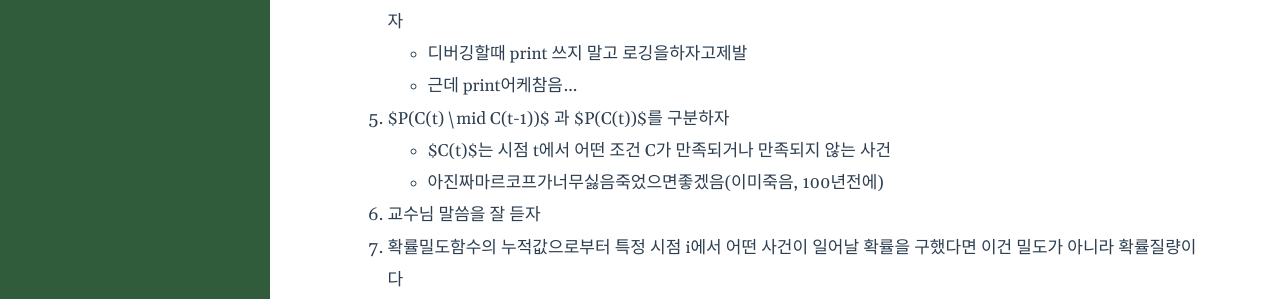
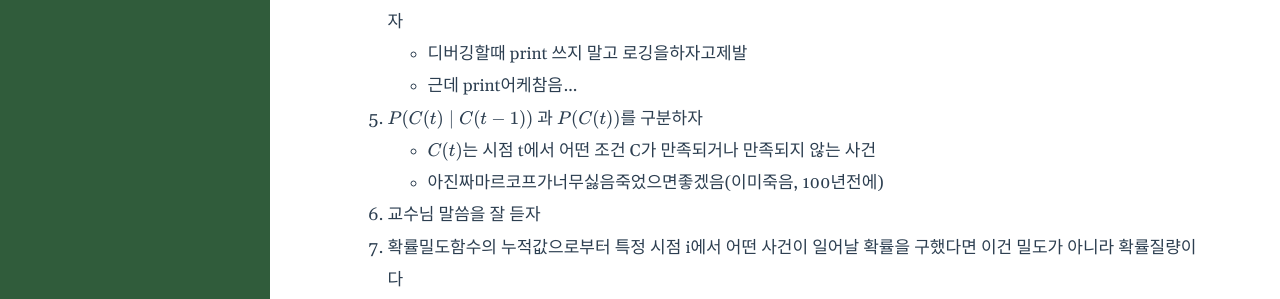
Before and after one commit to froggo-roggo/froggo-roggo.github.io, a Jekyll site: the page built from _posts/2025-11-26-talkingpotato.markdown, in a window 1280 px wide. Shown: the part 829-1128 px from the top of the page. Built offline with Jekyll 4.4.1, drawn with Linux system fonts in a browser that asks for light colours.

```diff
--- a/_posts/2025-11-26-talkingpotato.markdown
+++ b/_posts/2025-11-26-talkingpotato.markdown
@@ -26,8 +26,8 @@ use_math: true
 4. 기껏 multiprocessing, async 쓰고 나서 직렬/순서대로 처리해야 하는 or 병목을 유발하는 작업을 코드 안에 넣지 말자
   * 디버깅할때 print 쓰지 말고 로깅을하자고제발
   * 근데 print어케참음...
-5. $P(C(t) \mid C(t-1))$ 과 $P(C(t))$를 구분하자
-  * $C(t)$는 시점 t에서 어떤 조건 C가 만족되거나 만족되지 않는 사건
+5. $$P(C(t) \mid C(t-1))$$ 과 $$P(C(t))$$를 구분하자
+  * $$C(t)$$는 시점 t에서 어떤 조건 C가 만족되거나 만족되지 않는 사건
   * 아진짜마르코프가너무싫음죽었으면좋겠음(이미죽음, 100년전에)
 6. 교수님 말씀을 잘 듣자
 7. 확률밀도함수의 누적값으로부터 특정 시점 i에서 어떤 사건이 일어날 확률을 구했다면 이건 밀도가 아니라 확률질량이다
```
